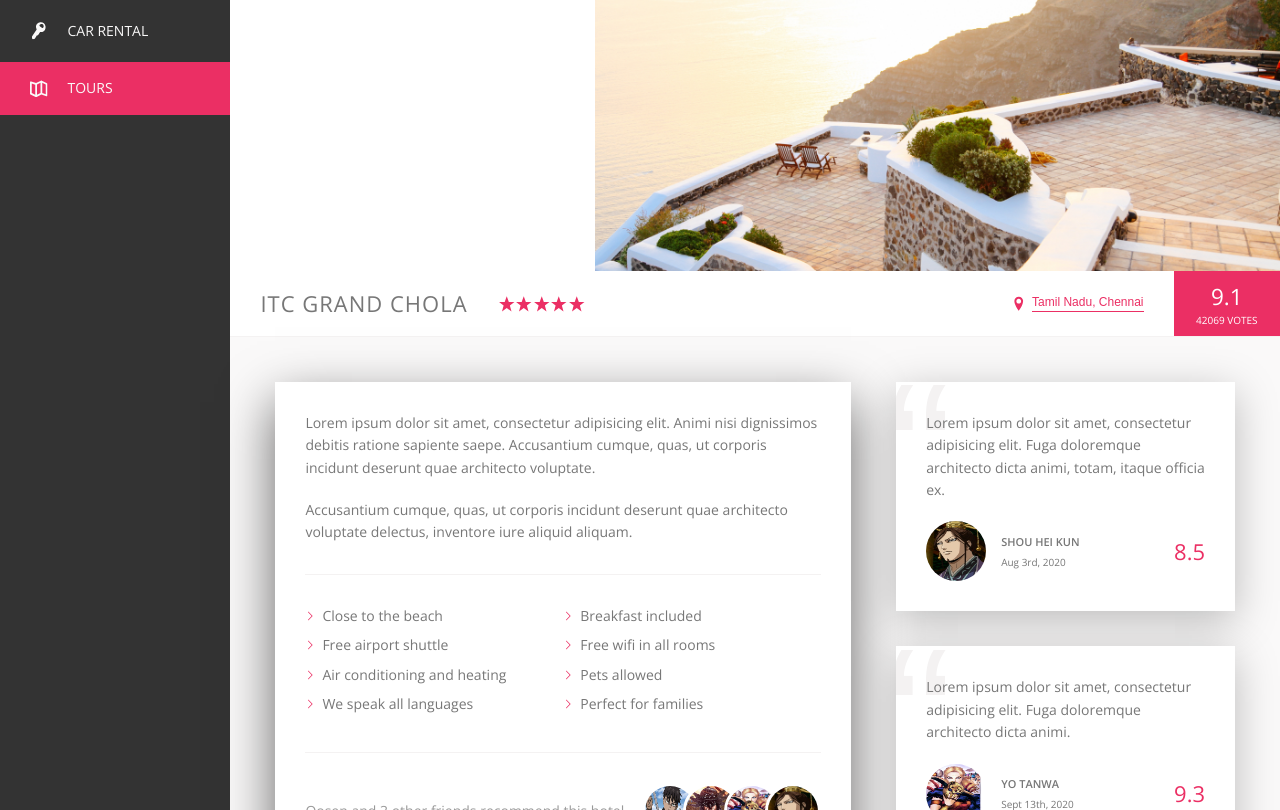
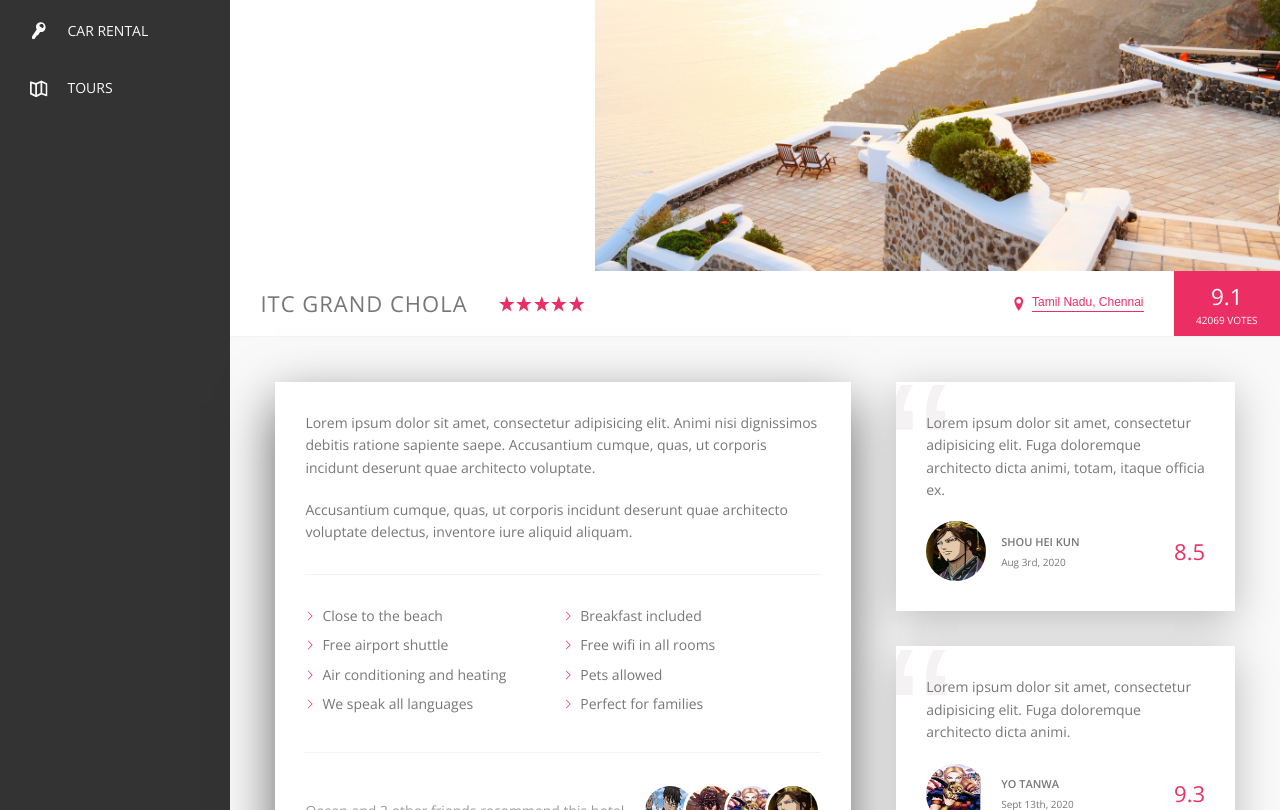
Before and after one commit to azzy13/trillio_frontend, a website: page index.html in a window 1280 px wide. Shown: the part 290-1100 px from the top of the page. Drawn offline with nearby package versions, Linux system fonts and the light colour scheme.

Commit message:
Update index.html

```diff
--- a/index.html
+++ b/index.html
@@ -89,7 +89,7 @@
                 <span>Car Rental</span>
               </a>
             </li>
-            <li class="side-nav__item side-nav__item--active">
+            <li class="side-nav__item">
               <a href="#" class="side-nav__link">
                 <svg class="side-nav__icon">
                   <use xlink:href="img/sprite.svg#icon-map"></use>
```
